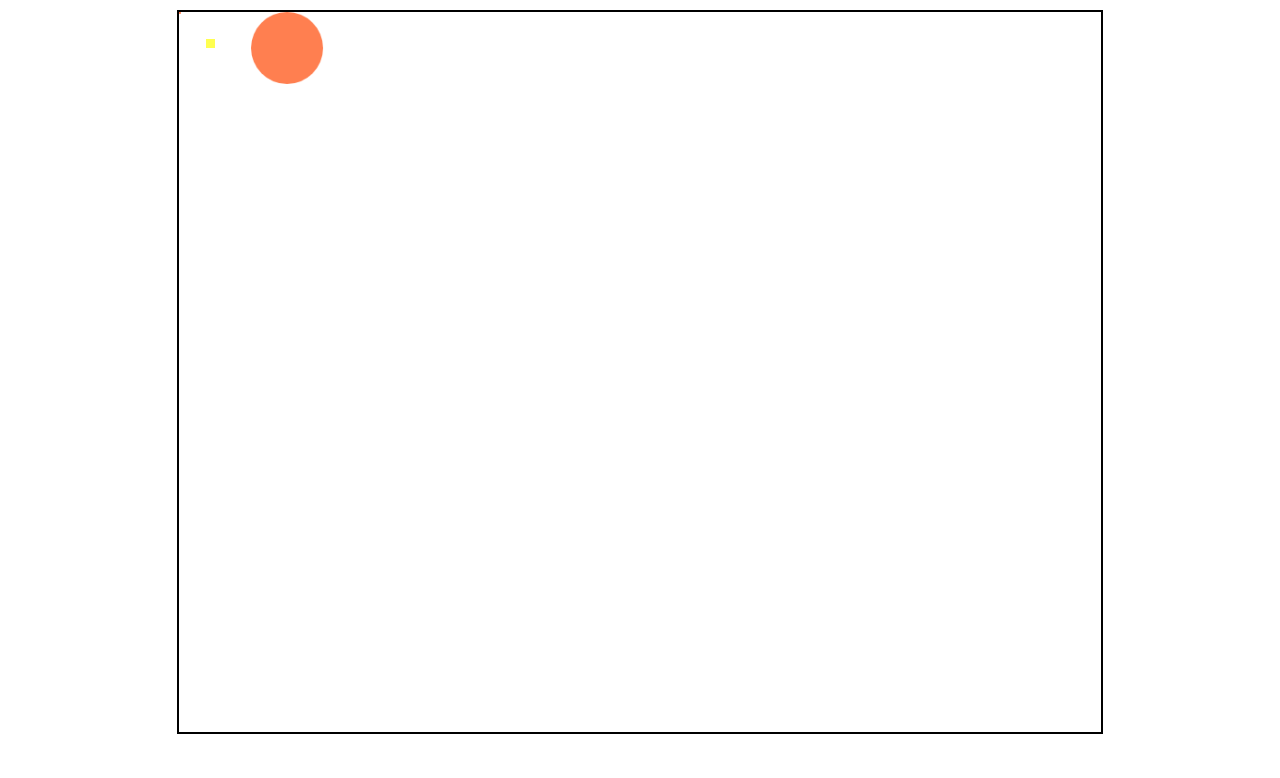
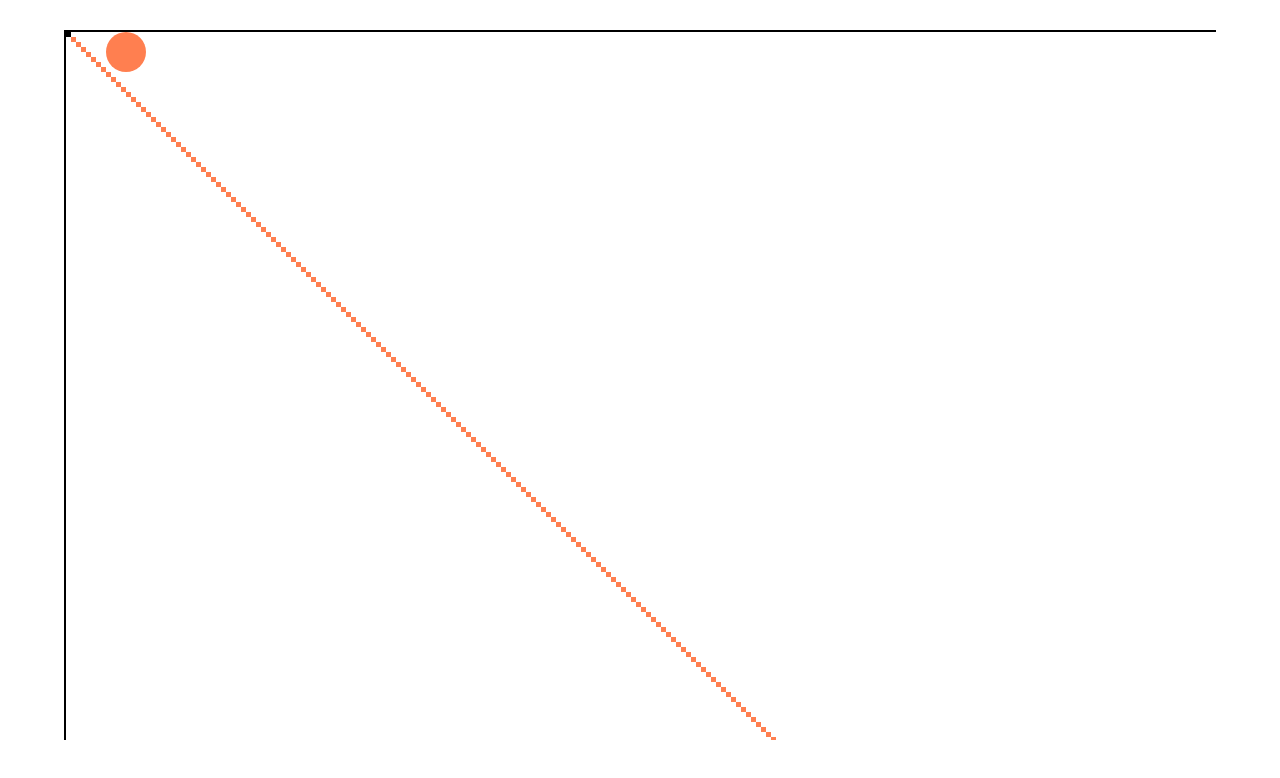
Before and after one commit to israelramosm/image-to-data, a React (Create React App) app: page / in a window 1280 px wide. Shown: the top 778 px of the page. Built offline with nearby package versions, Linux system fonts and the light colour scheme.

Commit message:
canvas: playing with formats shapes and sizes

```diff
--- a/src/components/Canvas/Canvas.js
+++ b/src/components/Canvas/Canvas.js
@@ -4,8 +4,9 @@ function App() {
   const canvasRef = useRef(null);
   const [context, setContext] = useState(null);
   // Set display size (vw/vh).
-  const sizeWidth = (80 * window.innerWidth) / 100,
-    sizeHeight = (100 * window.innerHeight) / 100 || 766;
+  const shapeSize = 5,
+    sizeWidth = shapeSize * 500,
+    sizeHeight = shapeSize * 500;
 
   useEffect(() => {
     let mouseDown = false;
@@ -97,15 +98,14 @@ function App() {
       }
     }
 
-    if (context) context.scale(2, 2);
+    // if (context) context.scale(scales, scales);
 
     // Draw a rectangle
     if (context) {
-      context.fillStyle = "#ff7f50";
-      context.fillRect(0, 0, 1, 1);
-      context.fill();
-      context.fillStyle = "#ffff50";
-      context.fillRect(15, 15, 5, 5);
+      for (let index = 0; index < 10000; index += 5) {
+        context.fillRect(index, index, shapeSize, shapeSize);
+        context.fillStyle = "#ff7f50";
+      }
       context.fill();
     }
 
@@ -124,7 +124,7 @@ function App() {
       console.log(data);
       const rgb = [];
       const hexData = [];
-      data.forEach((cur, idx) => {
+      data.forEach((cur) => {
         let hex = "#";
         rgb.push(cur);
         if (rgb.length === 4) {
@@ -152,6 +152,10 @@ function App() {
     <div
       style={{
         textAlign: "center",
+        width: "90vw",
+        height: "90vh",
+        overflow: "scroll",
+        margin: "20px auto",
       }}
     >
       <canvas
@@ -160,8 +164,8 @@ function App() {
         style={{
           border: "2px solid #000",
           marginTop: 10,
-          maxHeight: "90vh",
-          maxWidth: "90vw",
+          width: `${sizeWidth}px`,
+          height: `${sizeHeight}px`,
         }}
       ></canvas>
     </div>
```
